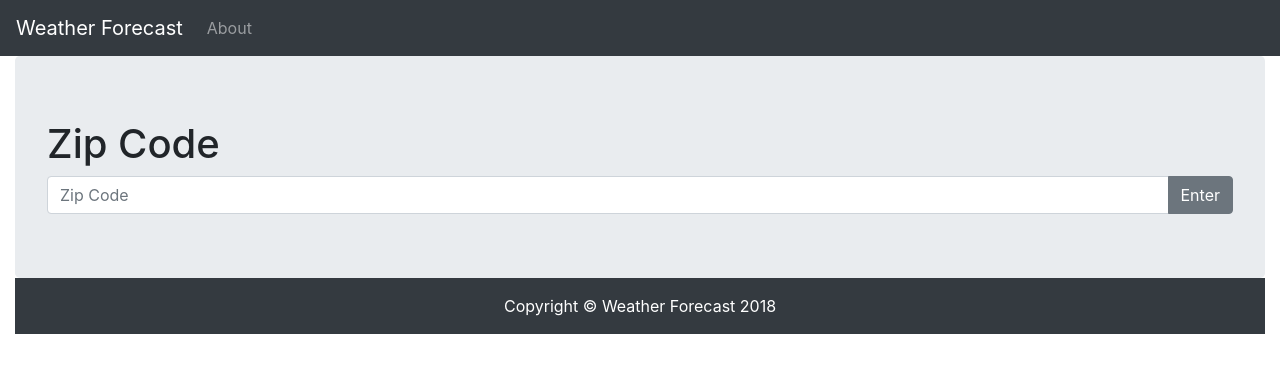
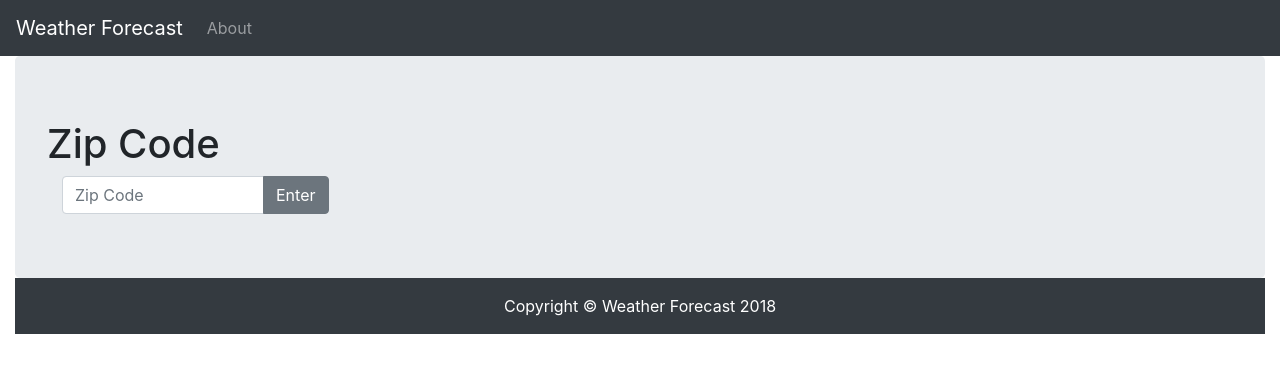
Before and after one commit to akimzet/WeatherApplicaton, a React (Create React App) app: page / in a window 1280 px wide. Shown: the top 372 px of the page. Built offline with nearby package versions, Linux system fonts and the light colour scheme.

Commit message:
Formatting and removing comment block.

```diff
--- a/src/component/FormInput.js
+++ b/src/component/FormInput.js
@@ -53,9 +53,6 @@ class FormInput extends React.Component {
           }
           this.props.data(result);
         },
-        // Note: it's important to handle errors here
-        // instead of a catch() block so that we don't swallow
-        // exceptions from actual bugs in components.
         error => {
           this.setState({
             isLoaded: true,
@@ -69,7 +66,7 @@ class FormInput extends React.Component {
   render() {
     return (
       <form className="FormCard" onSubmit={this.handleSubmit}>
-        <div className="input-group">
+        <div className="input-group col-sm-3">
           <input
             type="text"
             className="form-control"
```
